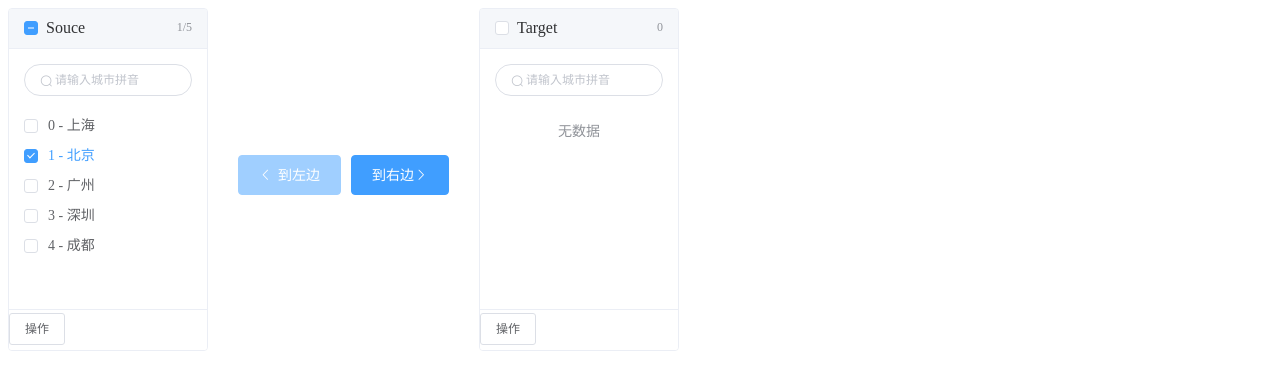
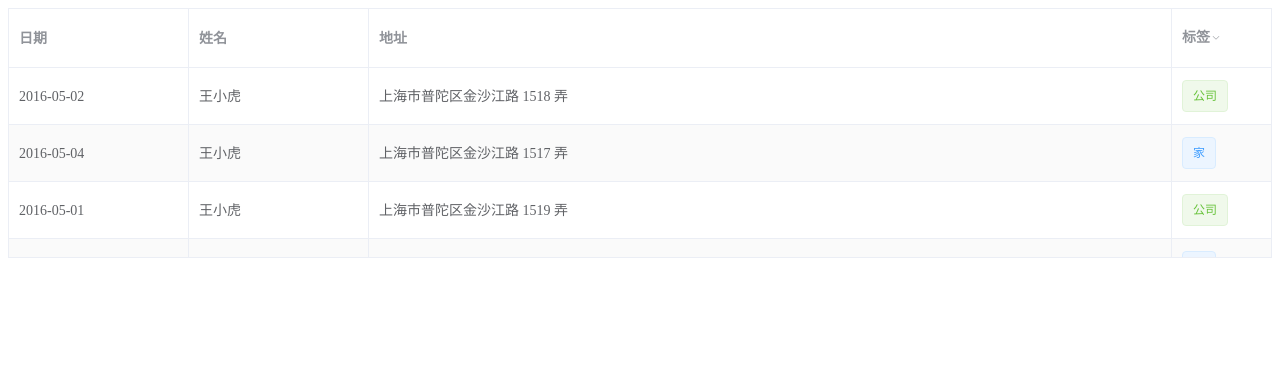
Before and after one commit to plumhly/ElementUI_Ex, a Vue app: page / in a window 1280 px wide. Shown: the top 390 px of the page. Built offline with nearby package versions, Linux system fonts and the light colour scheme.

Commit message:
学习el-table

```diff
--- a/src/App.vue
+++ b/src/App.vue
@@ -333,23 +333,140 @@
     <!--<el-transfer-->
       <!--v-model="value"-->
       <!--:data="data"></el-transfer>-->
-    <el-transfer
-      filterable
-      :filter-method="filterMethod"
-      filter-placeholder="请输入城市拼音"
-      :left-default-checked="[1]"
-      v-model="value"
-      :render-content="renderFunc"
-      :titles="['Souce', 'Target']"
-      :button-texts="['到左边', '到右边']"
-      :format="{
-        noChecked: '${total}',
-        hasChecked: '${checked}/${total}'
-      }"
-      :data="data">
-      <el-button slot="left-footer" size="small">操作</el-button>
-      <el-button slot="right-footer" size="small">操作</el-button>
-    </el-transfer>
+    <!--<el-transfer-->
+      <!--filterable-->
+      <!--:filter-method="filterMethod"-->
+      <!--filter-placeholder="请输入城市拼音"-->
+      <!--:left-default-checked="[1]"-->
+      <!--v-model="value"-->
+      <!--:render-content="renderFunc"-->
+      <!--:titles="['Souce', 'Target']"-->
+      <!--:button-texts="['到左边', '到右边']"-->
+      <!--:format="{-->
+        <!--noChecked: '${total}',-->
+        <!--hasChecked: '${checked}/${total}'-->
+      <!--}"-->
+      <!--:data="data">-->
+      <!--<el-button slot="left-footer" size="small">操作</el-button>-->
+      <!--<el-button slot="right-footer" size="small">操作</el-button>-->
+    <!--</el-transfer>-->
+    <!--<el-form :inline="true" ref="form" :model="form" label-width="80px">-->
+      <!--<el-form-item label="活动名称">-->
+        <!--<el-input v-model="form.name"></el-input>-->
+      <!--</el-form-item>-->
+      <!--<el-form-item label="活动区域">-->
+        <!--<el-select v-model="form.region" placeholder="请选择活动区域">-->
+          <!--<el-option label="区域一" value="shanghai"></el-option>-->
+          <!--<el-option label="区域二" value="beijing"></el-option>-->
+        <!--</el-select>-->
+      <!--</el-form-item>-->
+      <!--<el-form-item label="活动时间">-->
+        <!--<el-col :span="11">-->
+          <!--<el-date-picker type="date" placeholder="选择日期" v-model="form.date1" style="width: 100%"></el-date-picker>-->
+        <!--</el-col>-->
+        <!--<el-col class="line" :span="2">-</el-col>-->
+        <!--<el-col :span="11">-->
+          <!--<el-time-picker type="fixed-time" placeholder="选择时间" v-model="form.date2" style="width: 100%"></el-time-picker>-->
+        <!--</el-col>-->
+      <!--</el-form-item>-->
+      <!--<el-form-item label="配送时间">-->
+        <!--<el-switch v-model="form.delivery"></el-switch>-->
+      <!--</el-form-item>-->
+      <!--<el-form-item label="活动性质">-->
+        <!--<el-checkbox-group v-model="form.type">-->
+          <!--<el-checkbox label="美食/餐厅线上活动" name="type"></el-checkbox>-->
+          <!--<el-checkbox label="地推活动" name="type"></el-checkbox>-->
+          <!--<el-checkbox label="线下主题活动" name="type"></el-checkbox>-->
+          <!--<el-checkbox label="单纯品牌活动" name="type"></el-checkbox>-->
+        <!--</el-checkbox-group>-->
+      <!--</el-form-item>-->
+      <!--<el-form-item label="特殊资源">-->
+        <!--<el-radio-group v-model="form.resource">-->
+          <!--<el-radio label="线上品牌商赞助"></el-radio>-->
+        <!--</el-radio-group>-->
+      <!--</el-form-item>-->
+      <!--<el-form-item label="活动形式">-->
+        <!--<el-input type="textarea" v-model="form.desc"></el-input>-->
+      <!--</el-form-item>-->
+      <!--<el-form-item>-->
+        <!--<el-button type="primary" @click="onSubmit">立即创建</el-button>-->
+        <!--<el-button>取消</el-button>-->
+      <!--</el-form-item>-->
+    <!--</el-form>-->
+    <!--<el-form :model="ruleForm" :rules="rules" ref="ruleForm" label-width="100px">-->
+      <!--<el-form-item label="活动名称" prop="name">-->
+        <!--<el-input v-model="ruleForm.name"></el-input>-->
+      <!--</el-form-item>-->
+    <!--</el-form>-->
+    <!--<el-form :model="ruleForm" :status-icon="true" :rules="rules" ref="ruleForm" style="width: 100px">-->
+      <!--<el-form-item label="密码" prop="pass">-->
+        <!--<el-input type="password" v-model="ruleForm.pass" auto-complete="off"></el-input>-->
+      <!--</el-form-item>-->
+      <!--<el-form-item label="确认密码" prop="checkPass">-->
+        <!--<el-input type="password" v-model="ruleForm.checkPass" auto-complete="off"></el-input>-->
+      <!--</el-form-item>-->
+      <!--<el-form-item label="年龄" prop="age">-->
+        <!--<el-input v-model.number="ruleForm.age"></el-input>-->
+      <!--</el-form-item>-->
+    <!--</el-form>-->
+    <!--<el-form :model="forms" ref="forms" label-width="100px">-->
+      <!--<el-form-item-->
+        <!--prop="email"-->
+        <!--label="邮箱"-->
+        <!--:rules="[-->
+          <!--{required: true, message: '请输入邮箱地址', trigger: 'blur'},-->
+          <!--{type: 'email', message: '请输入正确的邮箱地址', trigger: ['blur', 'change']}-->
+        <!--]">-->
+        <!--<el-input v-model="forms.email"></el-input>-->
+      <!--</el-form-item>-->
+      <!--<el-form-item-->
+        <!--v-for="(domain, index) in forms.domains"-->
+        <!--:label="'域名' + index"-->
+        <!--:key="domain.key"-->
+        <!--:prop="'domains.' + index + '.value'"-->
+        <!--:rules="{-->
+          <!--required:true, message: '域名不能为空', trigger: 'blur'-->
+        <!--}">-->
+        <!--<el-input v-model="domain.value"></el-input><el-button @click.prevent="removeDomain(domain)">删除</el-button>-->
+      <!--</el-form-item>-->
+      <!--<el-form-item>-->
+        <!--<el-button @click="addDomain">新增域名</el-button>-->
+      <!--</el-form-item>-->
+    <!--</el-form>-->
+    <el-table
+      :data="tableData"
+      :stripe="true"
+      border
+      height="250"
+      style="width: 100%">
+      <el-table-column
+        prop="date"
+        label="日期"
+        width="180">
+      </el-table-column>
+      <el-table-column
+        prop="name"
+        label="姓名"
+        width="180">
+      </el-table-column>
+      <el-table-column
+        prop="address"
+        label="地址">
+      </el-table-column>
+      <el-table-column
+        prop="tag"
+        label="标签"
+        width="100"
+        :filters="[{text: '家', value: '家'}, {text: '公司', value: '公司'}]"
+        :filter-method="filterTag"
+        filter-placement="bottom-end">
+        <template slot-scope="scope">
+          <el-tag
+            :type="scope.row.tag === '家' ? 'primary' : 'success'"
+            :disable-transitions="true">{{scope.row.tag}}</el-tag>
+        </template>
+      </el-table-column>
+    </el-table>
   </div>
 </template>
 
@@ -373,8 +490,16 @@
 
 // import ElRate from "element-ui/packages/rate/src/main";
 
+// import ElDatePicker from "element-ui/packages/date-picker/src/picker/date-picker";
+// import ElTimePicker from "element-ui/packages/date-picker/src/picker/time-picker";
+
+// import ElRadioGroup from "element-ui/packages/radio/src/radio-group";
+
 export default {
   components: {
+    // ElRadioGroup
+    // ElTimePicker,
+    // ElDatePicker
     // ElRate
     // ElTimeSelect
     // ElSlider
@@ -575,25 +700,132 @@ export default {
     //   data: gennerateData(),
     //   value: [1, 4]
     // }
-    let gennerateData = () => {
-      const data = []
-      const cities = ['上海', '北京', '广州', '深圳', '成都']
-      const pinyin = ['shanghai', 'beijing', 'guangzhou', 'shenzhen', 'chengdu']
-      cities.forEach((city, index) => {
-        data.push({
-          label: city,
-          key: index,
-          pinyin: pinyin[index]
-        })
-      })
-      return data
-    }
+    // let gennerateData = () => {
+    //   const data = []
+    //   const cities = ['上海', '北京', '广州', '深圳', '成都']
+    //   const pinyin = ['shanghai', 'beijing', 'guangzhou', 'shenzhen', 'chengdu']
+    //   cities.forEach((city, index) => {
+    //     data.push({
+    //       label: city,
+    //       key: index,
+    //       pinyin: pinyin[index]
+    //     })
+    //   })
+    //   return data
+    // }
+    // return {
+    //   value: [],
+    //   data: gennerateData(),
+    //   renderFunc(h, option) {
+    //     return (<span>{option.key} - {option.label}</span>)
+    //   }
+    // }
+    // return {
+    //   form: {
+    //     name: '',
+    //     region: '',
+    //     date1: '',
+    //     date2: '',
+    //     delivery: false,
+    //     type: [],
+    //     resource: '',
+    //     desc: ''
+    //   }
+    // }
+    // return {
+    //   ruleForm: {
+    //     name: ''
+    //   },
+    //   rules: {
+    //     name: [
+    //       {required: true, message: '请选择活动名称', trigger: 'blur'},
+    //       {min: 3, max: 5, message: '长度3-5字符', trigger: 'blur'}
+    //     ]
+    //   }
+    // }
+    // var checkAge = (rule, value, callback) => {
+    //   if (!value) {
+    //     return callback(new Error('年龄不能为空'))
+    //   }
+    //   setTimeout(() => {
+    //     if (!Number.isInteger(value)) {
+    //       callback(new Error('请输入数字'))
+    //     } else {
+    //       if (value < 18) {
+    //         callback(new Error('必须年满18岁'))
+    //       } else {
+    //         callback()
+    //       }
+    //     }
+    //   }, 1000)
+    // }
+    // var validatePass = (rule, value, callback) => {
+    //   if (value === '') {
+    //     callback(new Error('请输入密码'))
+    //   } else {
+    //     if (this.ruleForm.checkPass !== '') {
+    //       this.$refs.ruleForm.validateField('checkPass')
+    //     }
+    //     callback()
+    //   }
+    // }
+    // var validatePass2 = (rule, value, callback) => {
+    //   if (value === '') {
+    //     callback(new Error('请再次输入密码'))
+    //   } else if (value !== this.ruleForm.pass) {
+    //     callback(new Error('两次输入密码不一致！'))
+    //   } else {
+    //     callback()
+    //   }
+    // }
+    // return {
+    //   ruleForm: {
+    //     pass: '',
+    //     checkPass: '',
+    //     age: ''
+    //   },
+    //   rules: {
+    //     pass: [
+    //       {validator: validatePass, trigger: 'blur'}
+    //     ],
+    //     checkPass: [
+    //       {validator: validatePass2, trigger: 'blur'}
+    //     ],
+    //     age: [
+    //       {validator: checkAge, trigger: 'blur'}
+    //     ]
+    //   }
+    // }
+    // return {
+    //   forms: {
+    //     domains: [{
+    //       value: ''
+    //     }],
+    //     email: ''
+    //   }
+    // }
     return {
-      value: [],
-      data: gennerateData(),
-      renderFunc(h, option) {
-        return (<span>{option.key} - {option.label}</span>)
-      }
+      tableData: [{
+        date: '2016-05-02',
+        name: '王小虎',
+        address: '上海市普陀区金沙江路 1518 弄',
+        tag: '公司'
+      }, {
+        date: '2016-05-04',
+        name: '王小虎',
+        address: '上海市普陀区金沙江路 1517 弄',
+        tag: '家'
+      }, {
+        date: '2016-05-01',
+        name: '王小虎',
+        address: '上海市普陀区金沙江路 1519 弄',
+        tag: '公司'
+      }, {
+        date: '2016-05-03',
+        name: '王小虎',
+        address: '上海市普陀区金沙江路 1516 弄',
+        tag: '家'
+      }]
     }
   },
   methods: {
@@ -690,7 +922,7 @@ export default {
     formatTooltip(value) {
       return value / 100.0
     }
-    */
+
     handleExceed(files, fileList) {
       this.$message.warning(`当前限制选择3个文件，本次选了${files.length}, 一共选择了${files.length + fileList.length}个文件`)
     },
@@ -699,6 +931,13 @@ export default {
     },
     filterMethod(query, item) {
       return item.pinyin.indexOf(query) > -1
+    }
+  */
+    addDomain() {
+      this.forms.domains.push({
+        value: '',
+        key: Date.now()
+      })
     }
   }
   // mounted () {
```
